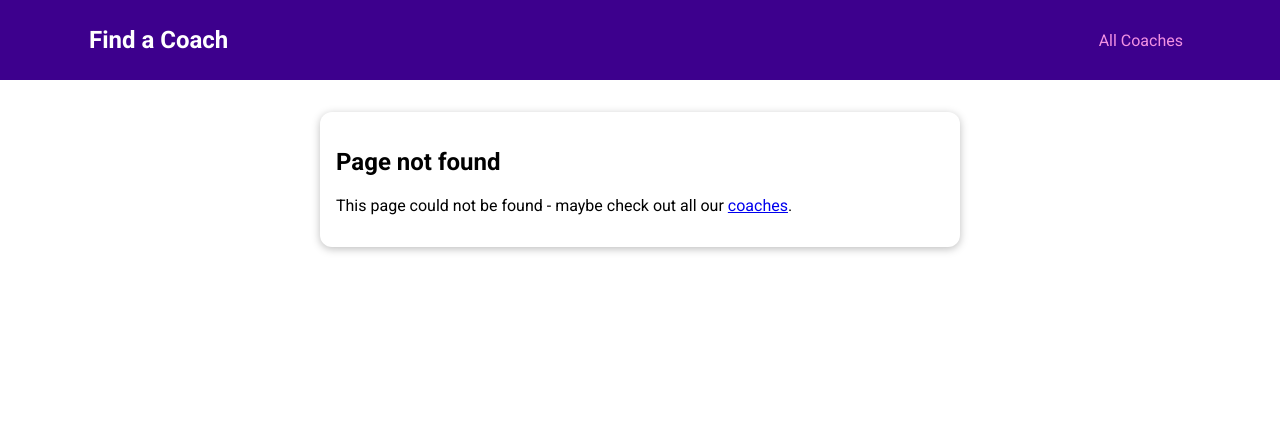
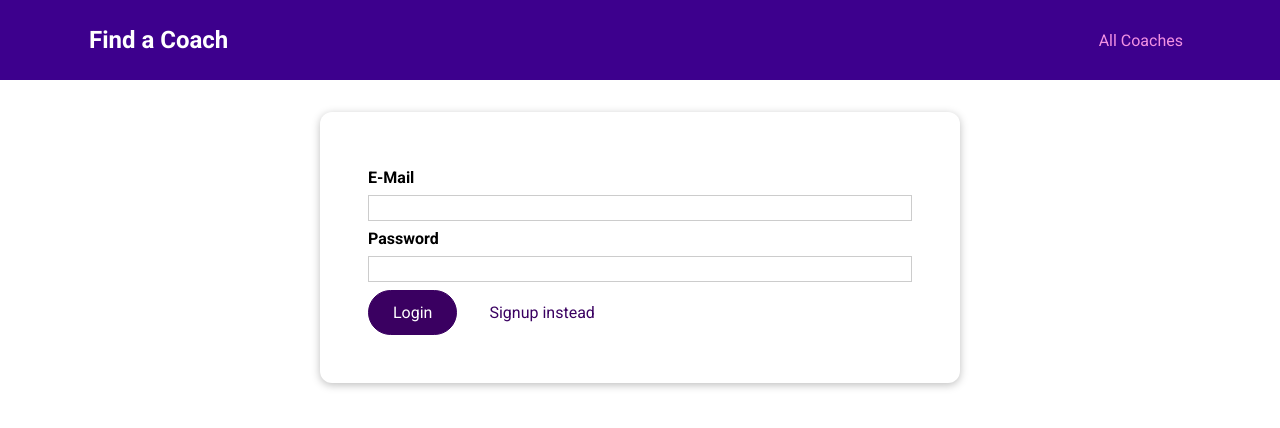
Before and after one commit to Jolntie/learning, a Vue app: page /auth in a window 1280 px wide. Before the commit this address had no page. Shown: the top 428 px of the page. Built offline with nearby package versions, Linux system fonts and the light colour scheme.

Commit message:
User authantication page added with visual

```diff
--- /dev/null
+++ b/src/pages/auth/UserAuth.vue
@@ -0,0 +1,94 @@
+<script>
+export default {
+    data() {
+        return {
+            email: '',
+            password: '',
+            formIsValid: true,
+            mode: 'login'
+        };
+    },
+    computed: {
+        submitButtonCaption() {
+            if (this.mode === 'login') {
+                return 'Login';
+            } else {
+                return 'Signup';
+            }
+        },
+        switchModeButtonCaption() {
+            if (this.mode === 'login') {
+                return 'Signup instead';
+            } else {
+                return 'Login instead'
+            }
+        }
+    },
+    methods: {
+        submitForm() {
+            this.formIsValid = true;
+            if (this.email === '' || !this.email.includes('@') || this.password.lenght < 6) {
+                this.formIsValid = false;
+                return;
+            }
+        },
+        switchAutMode() {
+            if (this.mode === 'login') {
+                this.mode = 'signup';
+            } else {
+                this.mode = 'login';
+            }
+        }
+    }
+};
+</script>
+<template>
+    <base-card>
+        <form @submit.prevent="submitForm">
+            <div class="form-control">
+                <label for="email">E-Mail</label>
+                <input type="email" id="email" v-model.trim="email">
+            </div>
+            <div class="form-control">
+                <label for="password">Password</label>
+                <input type="password" id="password" v-model.trim="password">
+            </div>
+            <p v-if="!formIsValid">Please enter a valid email and password.</p>
+            <base-button @click="switchAutMode">{{ submitButtonCaption }}</base-button>
+            <base-button type="button" mode="flat" @click="switchAutMode">{{ switchModeButtonCaption }}</base-button>
+        </form>
+    </base-card>
+</template>
+
+<style scoped>
+form {
+    margin: 1rem;
+    padding: 1rem;
+}
+
+.form-control {
+    margin: 0.5rem 0;
+}
+
+label {
+    font-weight: bold;
+    margin-bottom: 0.5rem;
+    display: block;
+}
+
+input,
+textarea {
+    display: block;
+    width: 100%;
+    font: inherit;
+    border: 1px solid #ccc;
+    padding: 0.15rem;
+}
+
+input:focus,
+textarea:focus {
+    border-color: #3d008d;
+    background-color: #faf6ff;
+    outline: none;
+}
+</style>
--- a/src/router.js
+++ b/src/router.js
@@ -12,6 +12,7 @@
         },
         { path: '/register', component: () => import("./pages/coaches/CoachRegistration.vue") },
         { path: '/requests', component: () => import("./pages/requests/RequestsRecieved.vue") },
+        { path: '/auth', component: () => import("./pages/auth/UserAuth.vue") },
         { path: '/:notFound(.*)', component: () => import("./pages/NotFound.vue") },
     ],
 });
```
